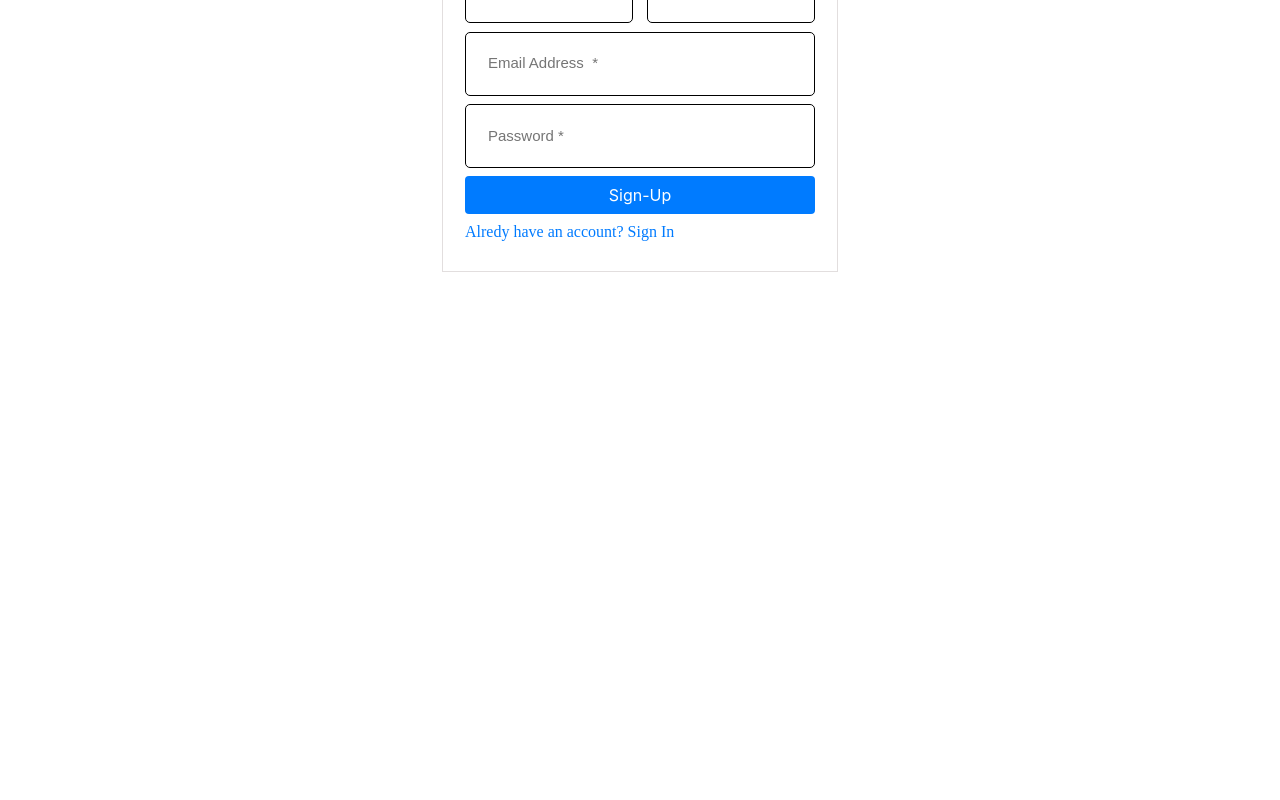
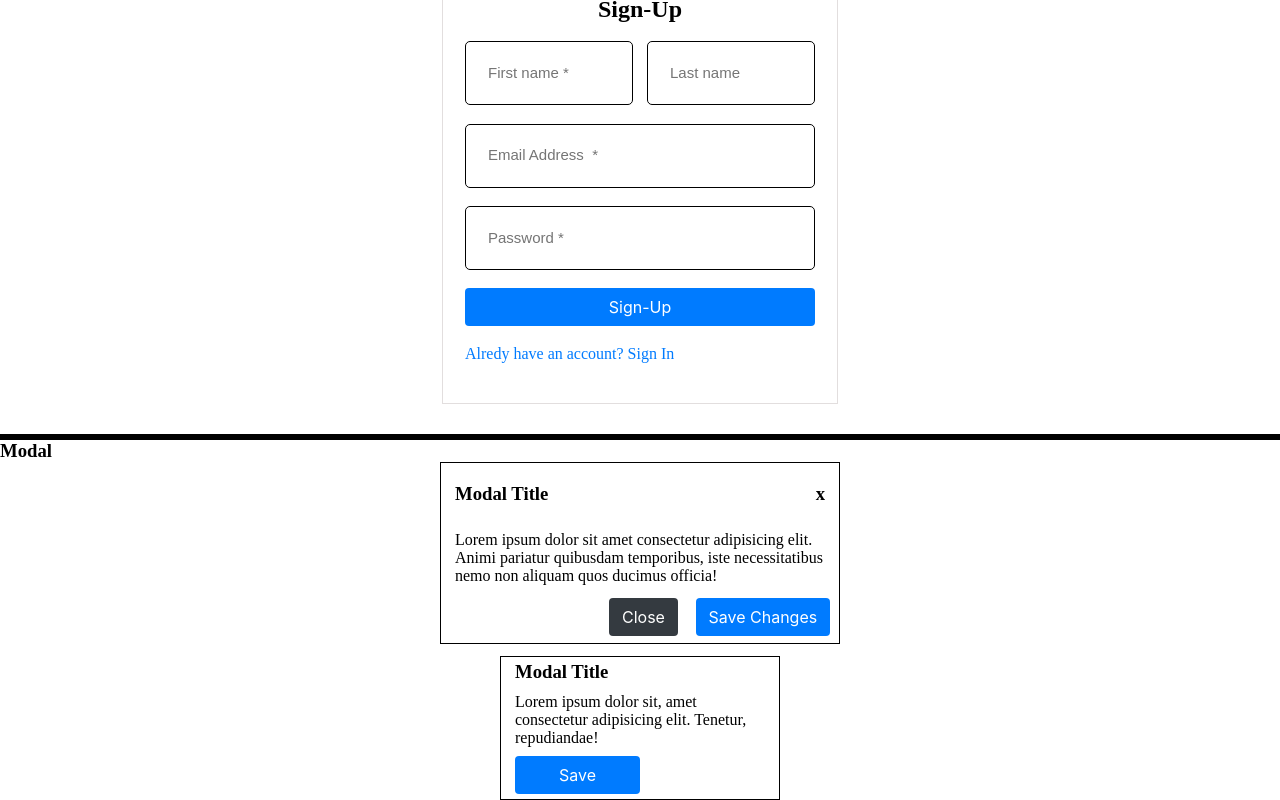
Before and after one commit to Akshaay9/CSS_Component_Library, a React (Create React App) app: page / in a window 1280 px wide. Shown: the part 3333-4133 px from the top of the page. Before the commit the page ends 3605 px from the top, so only its background shows below. Built offline with nearby package versions, Linux system fonts and the light colour scheme.

Commit message:
added 2 modals

```diff
--- a/src/App.css
+++ b/src/App.css
@@ -689,7 +689,7 @@
   background-color: var(--pink);
 }
 .login-form-body{
-  height: 298px;
+  height: 358px;
   display: flex;
   flex-direction: column;
   justify-content: space-evenly;
@@ -709,19 +709,18 @@
   margin-left: 12px;
   padding: 22px;
   font-size: 15px;
+
+
 }
 
 input:focus::-webkit-input-placeholder {
 position: absolute;
-
 transform: translate(-20%,-35%);
 font-size: 12px;
 transition: all 0.3s ease-out ;
-
 }
 .login-form-name-first, .login-form-name-last{
   width: 48%;
-
   height: 8vh;
   border-radius: 5px;
   border: none;
@@ -731,3 +730,47 @@ transition: all 0.3s ease-out ;
   display: flex;
   justify-content: space-between;
 }
+
+/* modal */
+
+.modal{
+  width: 400px;
+  margin: auto;
+  border: 1px solid black;
+}
+.modal-top{
+  display: flex;
+  height: 63px;
+  justify-content: space-between;
+  padding: 0px 14px;
+  align-items: center;
+}
+.modal-body{
+  height: 65px;
+  display: flex;
+  justify-content: center;
+  align-items: center;
+
+  padding: 0px 14px;
+}
+.modal-bottom{
+  display: flex;
+  justify-content: space-around;
+  height: 52px;
+  align-items: center;
+  width: 60%;
+  margin-left: auto;
+}
+.modal-basic{
+  width: 280px;
+  height: 144px;
+  display: flex;
+  padding: 0px 14px;
+  justify-content: space-around;
+  flex-direction: column;
+  border: 1px solid black;
+  margin: auto;
+}
+.modal-basic-bottom .btn{
+  width: 50%;
+}
--- a/src/App.js
+++ b/src/App.js
@@ -11,6 +11,7 @@ import Buttons from './Components/Buttons/Buttons'
 import Avatar from './Components/Avatar/Avatar'
 import Card1 from './Components/Cards/Card1'
 import Input from './Components/Input/Input'
+import Modal from './Components/Modal/Modal'
 function App() {
   return (
     <div>
@@ -42,6 +43,9 @@ function App() {
       <div style={{ width: "100%", height: "0.7vh", backgroundColor: "black", marginTop: "30px" }} className="line test"></div>
       <h3>Input</h3>
       <Input/>
+      <div style={{ width: "100%", height: "0.7vh", backgroundColor: "black", marginTop: "30px" }} className="line test"></div>
+      <h3>Modal</h3>
+      <Modal/>
     </div>
   )
 }
--- a/src/Components/Input/Input.js
+++ b/src/Components/Input/Input.js
@@ -18,8 +18,8 @@ function Input() {
           <button className="btn btn-primary">Sign-In</button>
         <p>Don't have an account? Sign Up</p>
         </div>
-
       </div>
+      <div className="test" style={{marginTop:"12px"}}></div>
       <div className="login-form">
         <div className="login-form-header">
           <i class="fas fa-user"></i>
--- /dev/null
+++ b/src/Components/Modal/Modal.js
@@ -0,0 +1,44 @@
+import React from "react";
+
+function Modal() {
+  return (
+    <div>
+      <div className="modal">
+        <div className="modal-top">
+          <div className="modal-top-title-left">
+            <h3>Modal Title</h3>
+          </div>
+          <div className="modal-top-title-right">
+            <h3>x</h3>
+          </div>
+              </div>
+              <div className="modal-body">
+                  <p>Lorem ipsum dolor sit amet consectetur adipisicing elit. Animi pariatur quibusdam temporibus, iste necessitatibus nemo non aliquam quos ducimus officia!</p>
+              </div>
+              <div className="modal-bottom">
+                  <div className="modal-bottom-left">
+                      <button className="btn btn-dark">Close</button>
+                  </div>
+                  <div className="modal-bottom-right">
+                      <button className="btn btn-primary">Save Changes</button>
+                  </div>
+              </div>
+
+          </div>
+          <div className="test" style={{marginTop:"12px"}}></div>
+          <div className="modal-basic">
+              <div className="modal-basic-title">
+              <h3>Modal Title</h3>
+              </div>
+              <div className="modal-basic-body">
+                  Lorem ipsum dolor sit, amet consectetur adipisicing elit. Tenetur, repudiandae!
+              </div>
+              <div className="modal-basic-bottom">
+                  <button className="btn btn-info">Save</button>
+              </div>
+          </div>
+    </div>
+  );
+}
+
+export default Modal;
```
